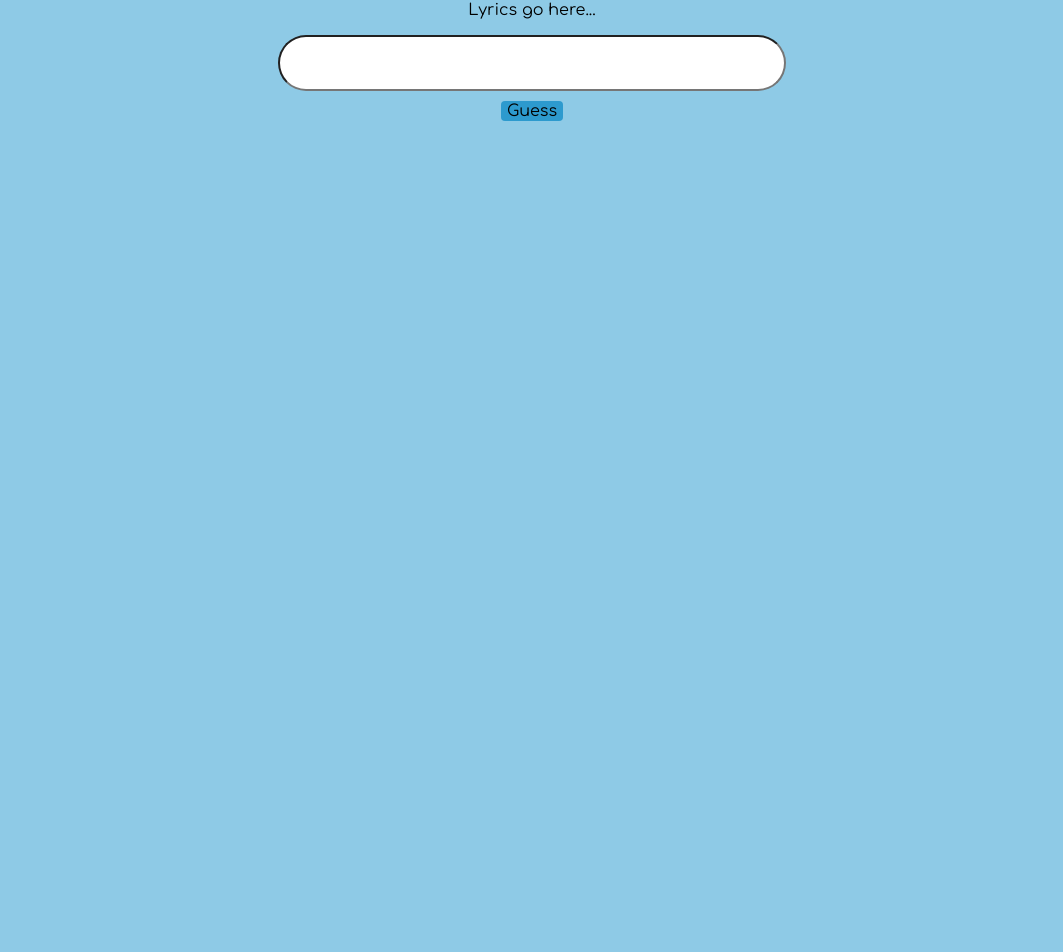
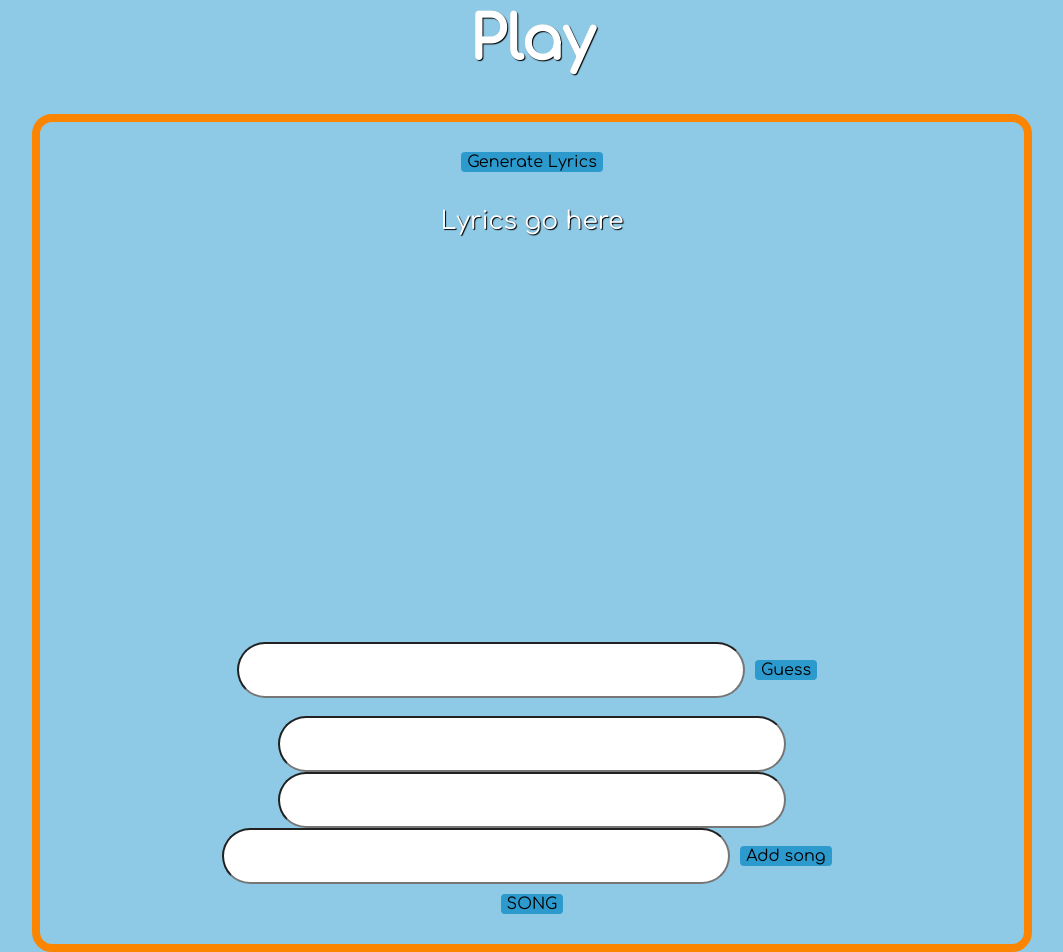
Before and after one commit to insanity-crew/lyric-genius-project, a React (Create React App) app: page /play in a window 1280 px wide. Shown: the part 113-1065 px from the top of the page, without its empty margins (108-1171 px from the left). Before the commit the page ends 800 px from the top, so only its background shows below. Built offline with nearby package versions, Linux system fonts and the light colour scheme.

Commit message:
basic functionality pseudocode

```diff
--- a/src/Game.jsx
+++ b/src/Game.jsx
@@ -1,18 +1,77 @@
-import React from 'react'
-import Navbar from './Navbar'
+import React, {useState,useEffect} from "react";
+import Navbar from "./Navbar";
+import axios from 'axios';
 
 function Game() {
+  const [getLyrics, setGetLyrics] = useState([]);
+  const [inputVal, setInputVal] = useState([]);
+  const [songInput, setSongInput] = useState([]);
+  const [artistInput, setArtistInput] = useState([]);
+  const [idInput, setIdInput] = useState([]);
+  const [dataName, setDataName] = useState([]);
+  function addSong() {
+
+  }
+  // useEffect(()=> {
+  //   axios.post('/{trackId}', {
+  //     trackId: {trackId}
+  //   })
+  //   .then(data => console.log(data))
+  //   .then(console.log('within post request on front end'))
+  //   .catch(err => console.log(err))
+
+  function addSong() {
+    axios.post('https://localhost:5001/api/lyricsapi', {
+      songname: songInput,
+      artist: artistInput,
+      trackId: idInput
+    })
+  }
+  function randomizeTrack() {
+  //   const trackId = Math.floor(Math.random() * 15);
+  //   axios.post('/{trackId}', {
+  //     trackId: trackId
+  //   })
+  //   .then(data => console.log(data))
+  //   .then(console.log('within post request on front end')) //setName
+  //   .catch(err => console.log(err))
+  }
+  //create key for input song name
+  function compareAnswer() {
+    // if (songname === inputVal) return (
+    //   alert('Correct')
+    // );  //render something
+    // else return (
+    //   alert('Incorrect!')
+    // );
+  }
   return (
     <div>
-    <Navbar />
-        Game
-        <p>Lyrics go here...</p>
-        <form>
-            <input type='text' />
+      <Navbar />
+      <div className="contentBox">
+        <h1>Play</h1>
+        <div className="gameContent">
+          <div className="lyrics">
+            <button onClick={randomizeTrack}>Generate Lyrics</button>
+            <div>
+            {dataName.length > 0 ? <p>{dataName}</p> : <p>Lyrics go here</p>}
+            </div>
+          </div>
+        <form onSubmit={compareAnswer}>
+          <input type="text" name='guess' value={inputVal} onChange={(e)=>{setInputVal(e.target.value)}}/>
+          <button type="submit">Guess</button>
+        </form> <br/>
+        <form >
+          <input type="text" name="addsong" value={songInput}  onChange={(e)=> {setSongInput(e.target.value)}}/>
+          <input type="text" name="addartist" value={artistInput} onChange={(e)=> {setArtistInput(e.target.value)}}/>
+          <input type="text" name="addid" value={idInput} onChange={(e)=> {setIdInput(e.target.value)}}/>
+          <button onClick={addSong}>Add song</button>
         </form>
-        <button>Guess</button>
+        <button onClick={()=>console.log(songInput)}>SONG</button>
+        </div>
+      </div>
     </div>
-  )
+  );
 }
 
-export default Game
+export default Game;
--- a/src/Navbar.jsx
+++ b/src/Navbar.jsx
@@ -5,8 +5,8 @@ import logo from './assets/music-logo.png'
 import './assets/music-logo.png'
 function Navbar() {
   return (
-    <div classname='buttons' style={{ display: 'flex', flexDirection: 'row', alignContent: 'center', justifyContent: 'space-between', height: '10vh', width: '100%', backgroundColor: 'rgb(71, 169, 215)', textDecoration: 'none' }}>
-        <div classname='leftbuttons' style={{ display: 'flex', justifyContent: 'space-between'}}>
+    <div className='buttons' style={{ display: 'flex', flexDirection: 'row', alignContent: 'center', justifyContent: 'space-between', height: '10vh', width: '100%', backgroundColor: 'rgb(71, 169, 215)', textDecoration: 'none' }}>
+        <div className='leftbuttons' style={{ display: 'flex', justifyContent: 'space-between'}}>
         <button>
           <Link to="/about">About Us</Link>
         </button>
@@ -17,7 +17,7 @@ function Navbar() {
         <div className='logo'>
             <img src={logo} alt='logo' style={{ height: '100%'}}/>
         </div>
-        <button classname='playbutton'>
+        <button className='playbutton'>
           <Link to="/play">Play Now!</Link>
         </button>
 
```
